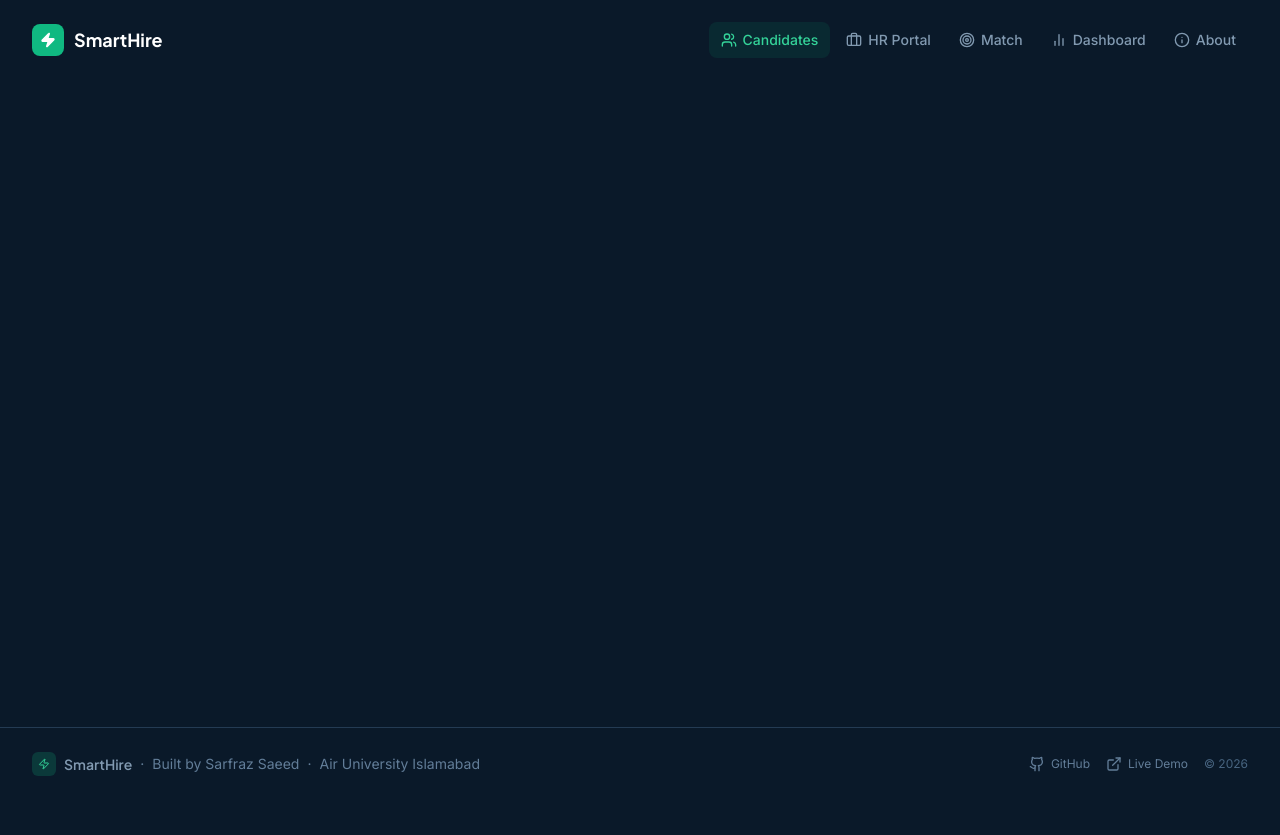
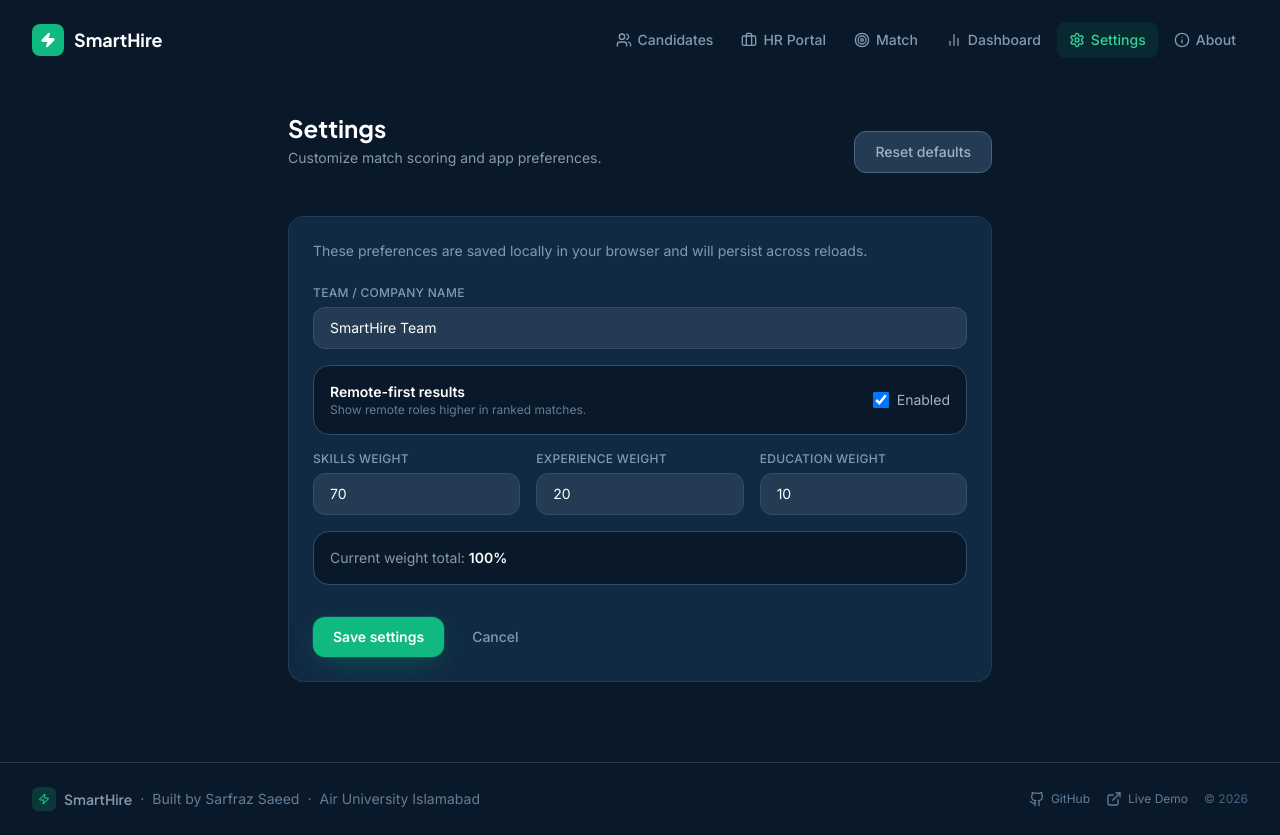
Before and after one commit to sarfrazsaeed/smart-hr-job-matching, a React (Vite) app: page /app/settings in a window 1280 px wide. Before the commit the page ends 800 px from the top, so only its background shows below. Built offline with nearby package versions, Linux system fonts and the light colour scheme.

Commit message:
feat: add settings form (round 1 - vague prompt)

```diff
--- a/src/App.tsx
+++ b/src/App.tsx
@@ -5,11 +5,18 @@
 import PricingPage from './components/pages/PricingPage'
 import NotFoundPage from './components/pages/NotFoundPage'
 import ToastContainer from './components/ui/ToastContainer'
-import type { Candidate, Job } from './types'
+import type { Candidate, Job, AppSettings } from './types'
 
 export default function App() {
   const [candidates, setCandidates] = useLocalStorage<Candidate[]>('sh_candidates', [])
   const [jobs, setJobs]             = useLocalStorage<Job[]>('sh_jobs', [])
+  const [settings, setSettings]     = useLocalStorage<AppSettings>('sh_settings', {
+    companyName: 'SmartHire Team',
+    enableRemoteFirst: true,
+    skillWeight: 70,
+    experienceWeight: 20,
+    educationWeight: 10,
+  })
   const { toasts, addToast, removeToast } = useToast()
 
   return (
@@ -20,7 +27,9 @@
         <Route path="/app/*"   element={
           <AppLayout
             candidates={candidates} setCandidates={setCandidates}
-            jobs={jobs} setJobs={setJobs} addToast={addToast}
+            jobs={jobs} setJobs={setJobs}
+            settings={settings} setSettings={setSettings}
+            addToast={addToast}
           />
         } />
         <Route path="/404" element={<NotFoundPage />} />
--- a/src/components/layout/AppLayout.tsx
+++ b/src/components/layout/AppLayout.tsx
@@ -8,13 +8,16 @@
 import MatchPage from '../pages/MatchPage'
 import DashboardPage from '../pages/DashboardPage'
 import AboutPage from '../pages/AboutPage'
-import type { Candidate, Job, Page } from '../../types'
+import SettingsPage from '../pages/SettingsPage'
+import type { Candidate, Job, Page, AppSettings } from '../../types'
 
 interface Props {
   candidates: Candidate[]
   setCandidates: (c: Candidate[]) => void
   jobs: Job[]
   setJobs: (j: Job[]) => void
+  settings: AppSettings
+  setSettings: (settings: AppSettings) => void
   addToast: (msg: string, type?: 'success' | 'error' | 'info' | 'warning') => void
 }
 
@@ -29,10 +32,11 @@
   '/app/hr':         'hr',
   '/app/match':      'match',
   '/app/dashboard':  'dashboard',
+  '/app/settings':   'settings',
   '/app/about':      'about',
 }
 
-export default function AppLayout({ candidates, setCandidates, jobs, setJobs, addToast }: Props) {
+export default function AppLayout({ candidates, setCandidates, jobs, setJobs, settings, setSettings, addToast }: Props) {
   const navigate = useNavigate()
   const location = useLocation()
   const currentPage = routeToPage[location.pathname] ?? 'candidates'
@@ -53,6 +57,7 @@
               <Route path="hr"         element={<HRPage jobs={jobs} setJobs={setJobs} candidates={candidates} addToast={addToast} />} />
               <Route path="match"      element={<MatchPage jobs={jobs} candidates={candidates} addToast={addToast} />} />
               <Route path="dashboard"  element={<DashboardPage candidates={candidates} jobs={jobs} />} />
+              <Route path="settings"   element={<SettingsPage settings={settings} setSettings={setSettings} addToast={addToast} />} />
               <Route path="about"      element={<AboutPage />} />
             </Routes>
           </motion.div>
--- a/src/components/layout/Navbar.tsx
+++ b/src/components/layout/Navbar.tsx
@@ -1,13 +1,13 @@
 import { useState } from 'react'
 import { motion, AnimatePresence } from 'framer-motion'
-import { Menu, X, Zap, Users, Briefcase, Target, BarChart2, Info } from 'lucide-react'
+import { Menu, X, Zap, Users, Briefcase, Target, BarChart2, Info, Settings } from 'lucide-react'
 import { useScrolled } from '../../hooks'
 import { navItems, siteConfig } from '../../data/content'
 import type { Page } from '../../types'
 
 const iconMap = {
   users: Users, briefcase: Briefcase, target: Target,
-  'bar-chart-2': BarChart2, info: Info,
+  'bar-chart-2': BarChart2, info: Info, settings: Settings,
 }
 
 interface Props {
--- /dev/null
+++ b/src/components/pages/SettingsPage.tsx
@@ -0,0 +1,153 @@
+import { useState, type FormEvent } from 'react'
+import AnimatedSection from '../ui/AnimatedSection'
+import Button from '../ui/Button'
+
+interface SettingsState {
+  companyName: string
+  enableRemoteFirst: boolean
+  skillWeight: number
+  experienceWeight: number
+  educationWeight: number
+}
+
+const DEFAULT_SETTINGS: SettingsState = {
+  companyName: 'SmartHire Team',
+  enableRemoteFirst: true,
+  skillWeight: 70,
+  experienceWeight: 20,
+  educationWeight: 10,
+}
+
+interface Props {
+  settings: SettingsState
+  setSettings: (settings: SettingsState) => void
+  addToast: (msg: string, type?: 'success' | 'error' | 'info' | 'warning') => void
+}
+
+export default function SettingsPage({ settings, setSettings, addToast }: Props) {
+  const [form, setForm] = useState<SettingsState>(settings)
+
+  const updateField = (field: keyof SettingsState, value: string | boolean | number) => {
+    setForm(prev => ({ ...prev, [field]: value }))
+  }
+
+  const handleSubmit = (e: FormEvent<HTMLFormElement>) => {
+    e.preventDefault()
+    const weightSum = form.skillWeight + form.experienceWeight + form.educationWeight
+    if (weightSum !== 100) {
+      addToast('Weights must sum to 100%', 'error')
+      return
+    }
+    setSettings(form)
+    addToast('Settings saved successfully!', 'success')
+  }
+
+  const handleReset = () => {
+    setForm(DEFAULT_SETTINGS)
+    setSettings(DEFAULT_SETTINGS)
+    addToast('Settings reset to defaults', 'info')
+  }
+
+  return (
+    <div className="container-app py-8 space-y-6 max-w-3xl">
+      <AnimatedSection>
+        <div className="flex flex-col sm:flex-row sm:items-center justify-between gap-4">
+          <div>
+            <h1 className="section-title">Settings</h1>
+            <p className="section-subtitle">Customize match scoring and app preferences.</p>
+          </div>
+          <Button variant="secondary" onClick={handleReset}>
+            Reset defaults
+          </Button>
+        </div>
+      </AnimatedSection>
+
+      <AnimatedSection>
+        <form onSubmit={handleSubmit} className="card space-y-6">
+          <div className="space-y-3">
+            <p className="text-sm text-slate-400">These preferences are saved locally in your browser and will persist across reloads.</p>
+          </div>
+
+          <div className="grid grid-cols-1 gap-4">
+            <div>
+              <label className="label" htmlFor="companyName">Team / Company Name</label>
+              <input
+                id="companyName"
+                className="input"
+                value={form.companyName}
+                onChange={e => updateField('companyName', e.target.value)}
+                placeholder="SmartHire Team"
+              />
+            </div>
+
+            <div className="flex flex-col gap-2 rounded-2xl border border-slate-700 bg-slate-950 p-4">
+              <div className="flex items-center justify-between gap-4">
+                <div>
+                  <p className="text-sm font-semibold text-white">Remote-first results</p>
+                  <p className="text-xs text-slate-500">Show remote roles higher in ranked matches.</p>
+                </div>
+                <label className="inline-flex items-center gap-2 text-sm text-slate-300">
+                  <input
+                    type="checkbox"
+                    checked={form.enableRemoteFirst}
+                    onChange={e => updateField('enableRemoteFirst', e.target.checked)}
+                    className="h-4 w-4 rounded border-slate-700 bg-slate-900 text-emerald-500 focus:ring-emerald-500"
+                  />
+                  Enabled
+                </label>
+              </div>
+            </div>
+
+            <div className="grid grid-cols-1 sm:grid-cols-3 gap-4">
+              <div>
+                <label className="label" htmlFor="skillWeight">Skills weight</label>
+                <input
+                  id="skillWeight"
+                  type="number"
+                  min={0}
+                  max={100}
+                  className="input"
+                  value={form.skillWeight}
+                  onChange={e => updateField('skillWeight', Number(e.target.value))}
+                />
+              </div>
+              <div>
+                <label className="label" htmlFor="experienceWeight">Experience weight</label>
+                <input
+                  id="experienceWeight"
+                  type="number"
+                  min={0}
+                  max={100}
+                  className="input"
+                  value={form.experienceWeight}
+                  onChange={e => updateField('experienceWeight', Number(e.target.value))}
+                />
+              </div>
+              <div>
+                <label className="label" htmlFor="educationWeight">Education weight</label>
+                <input
+                  id="educationWeight"
+                  type="number"
+                  min={0}
+                  max={100}
+                  className="input"
+                  value={form.educationWeight}
+                  onChange={e => updateField('educationWeight', Number(e.target.value))}
+                />
+              </div>
+            </div>
+
+            <div className="rounded-2xl border border-slate-700 bg-slate-950 p-4">
+              <p className="text-sm text-slate-400">Current weight total: <span className="text-white font-semibold">{form.skillWeight + form.experienceWeight + form.educationWeight}%</span></p>
+            </div>
+          </div>
+
+          <div className="flex flex-col sm:flex-row items-center gap-3 pt-2">
+            <Button type="submit" variant="primary">Save settings</Button>
+            <Button type="button" variant="ghost" onClick={() => setForm(settings)}>Cancel</Button>
+          </div>
+        </form>
+      </AnimatedSection>
+    </div>
+  )
+}
--- a/src/data/content.ts
+++ b/src/data/content.ts
@@ -16,6 +16,7 @@
   { label: 'HR Portal',  page: 'hr',         icon: 'briefcase' },
   { label: 'Match',      page: 'match',       icon: 'target' },
   { label: 'Dashboard',  page: 'dashboard',   icon: 'bar-chart-2' },
+  { label: 'Settings',   page: 'settings',    icon: 'settings' },
   { label: 'About',      page: 'about',       icon: 'info' },
 ]
 
```
Also changed, not shown: src/types/index.ts (+9 -1 lines).
